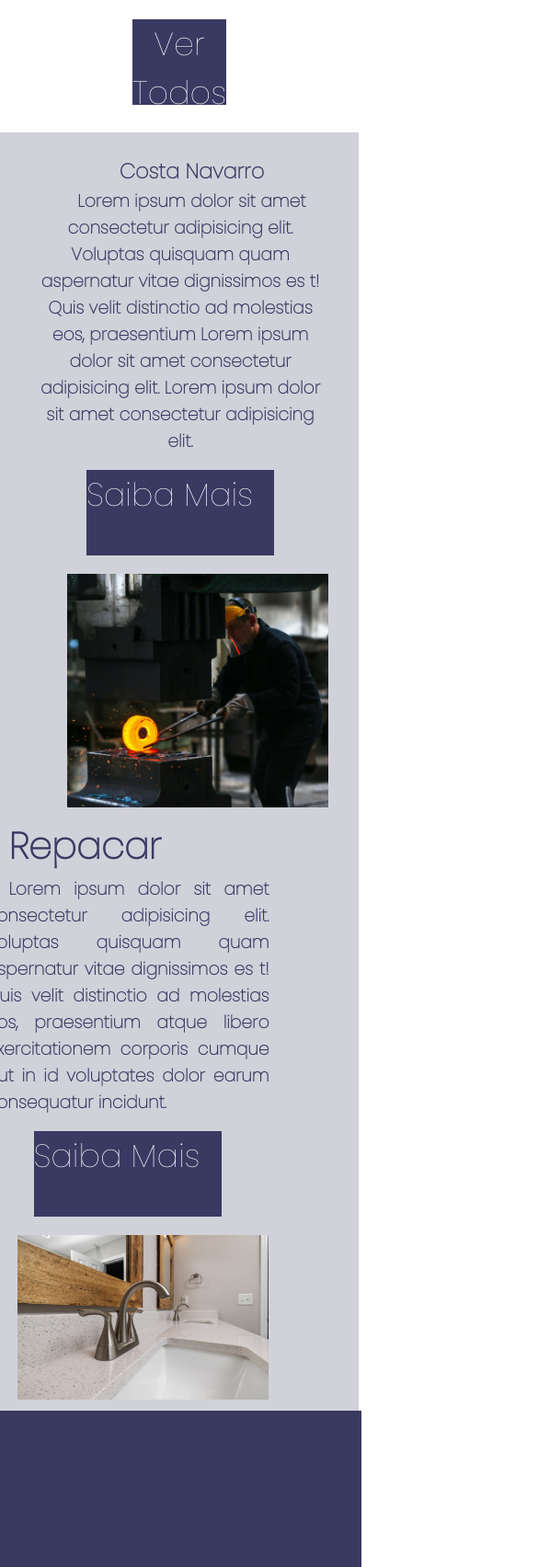
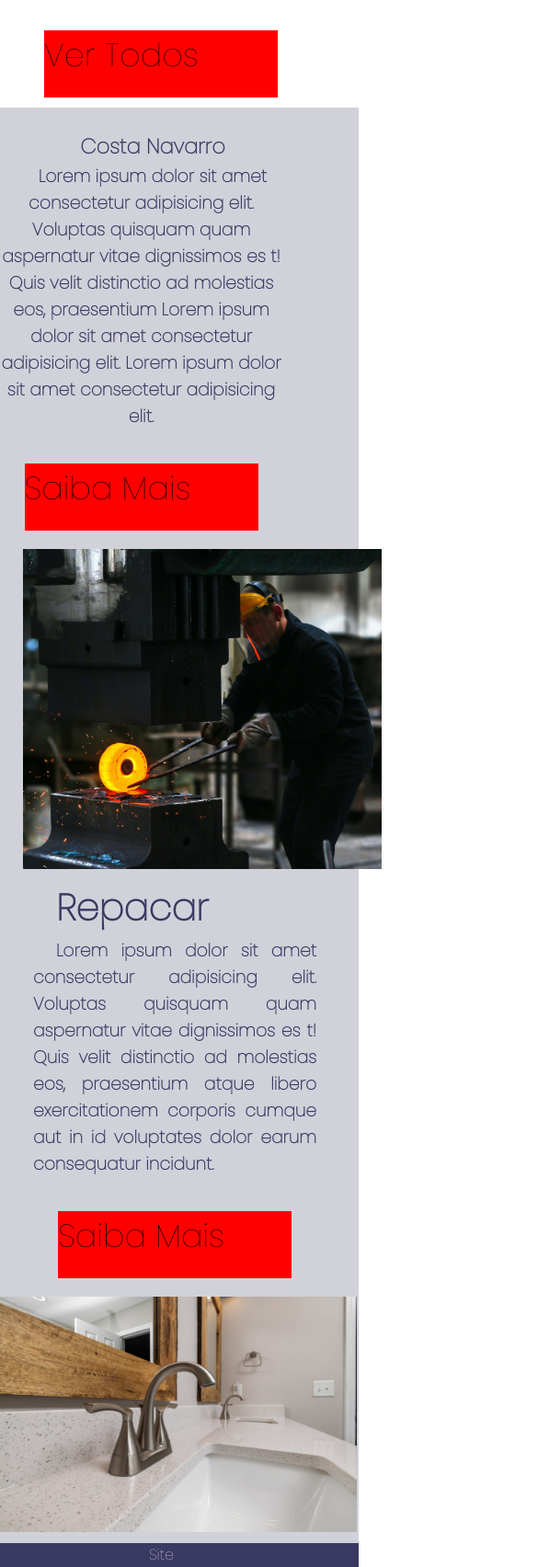
Before and after one commit to MenezesSergio/Html5-e-CSS3, a plain HTML site: page exxa/exxa.html in a window 390 px wide. Shown: the part 920-2624 px from the top of the page at 92% size, 585 px wide, since content can reach past the window. Drawn offline with nearby package versions, Linux system fonts and the light colour scheme.

Commit message:
Trabalhei css mobile

```diff
--- a/exxa/estilos/media-query.css
+++ b/exxa/estilos/media-query.css
@@ -112,27 +112,27 @@
 
     }
 
-    /* .tds {
+    .tds {
         display: flex;
         justify-content:center;
         align-items:center;
         width: 304px;
         height: 93px;
         margin-bottom: 20px;
-        margin-left: 10px;
-    } */
+        margin-left: 23px;
+    }
 
     button  {
-        background-color:#3A3962;
-        color: #FFFFFF;
+        background-color: red;
+        color: black;
         font-family: Poppins;
         font-weight: normal;
         font-size: 35px;
-        width: 204px;
-        height: 93px;
+        width: 254px;
+        height: 73px;
         display: flex;
         margin: 0 auto;
-        margin-top: 17px;
+        margin-top: 37px;
         border: none;
         cursor: pointer;
     }
@@ -171,16 +171,14 @@
         align-items: center;
         margin-top: 5px;
         margin-bottom: 0px;
-        margin-left: 2px;
-        margin-right: 0px;
+        margin-left: 0px;
+        margin-right: 83px;
         padding: 5px;
     }
 
-    .emp1.Costa_Navarro  {
+    .Costa_Navarro  {
         width: 100%;
-        align-items: center;
-        margin-left: 0px;
-        margin-right: 0px;
+        margin-left: 50px;
         object-fit: fill;
      }
 
@@ -192,7 +190,7 @@
         gap: 10px;
         flex-direction: column;
         align-items: center;
-        /* position: relative; */
+        position: relative;
         padding-bottom: 5px;
 
 
@@ -213,37 +211,51 @@
         height: auto;
         margin-top: 5px;
         margin-bottom: 10px;
-        margin-left: 32px;
-        margin-right: 145px;
+        margin-left: 30px;
+        margin-right: 40px;
 
     }
 
-    .emp2.RPC  {
+    .RPC  {
         width: 100%;
+        margin-right: 5px;
         object-fit:fill;
      }
 
      footer {
         background-color:#3A3962;
         color: #FFFFFF;
-        width: 393px;
-        height: 242px;
+        width: 100%;
+        height: auto;
         display:flex;
         align-items: center;
         flex-direction:row;
         justify-content:space-around;
     }
 
+    footer > p {
+        display: flex;
+        margin-left: 15px;
+        margin-right: 0px;
+        padding-left: 147px;
+        /* padding-right: 75px; */
+    }
+
+    img{
+        max-width: 100%;
+        /* height: auto; */
+     }
+
     footer >.images {
-        width: 393px;
-        height: 242px;
+        width: 93px;
+        height: 52px;
         display: flex;
         flex-direction: row;
         justify-content: center;
         gap: 10px;
-        padding-left: 50px;
+        padding-left: 20px;
         padding-right: 30px;
-        margin-right: 9px;
+        margin-right: 45px;
         margin-left: 8px;
      }
 }
@@ -275,7 +287,7 @@
 @media screen and (min-width: 1861px){
 
     .menu{
-        display: none;
+        display: block;
         margin-top: 10px;
     }
 
```
